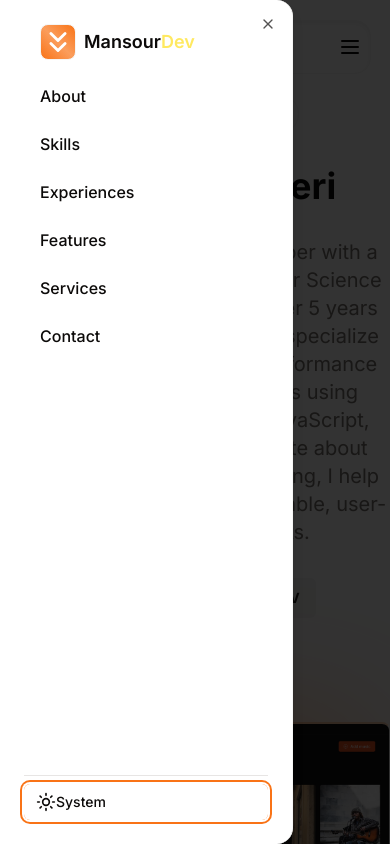
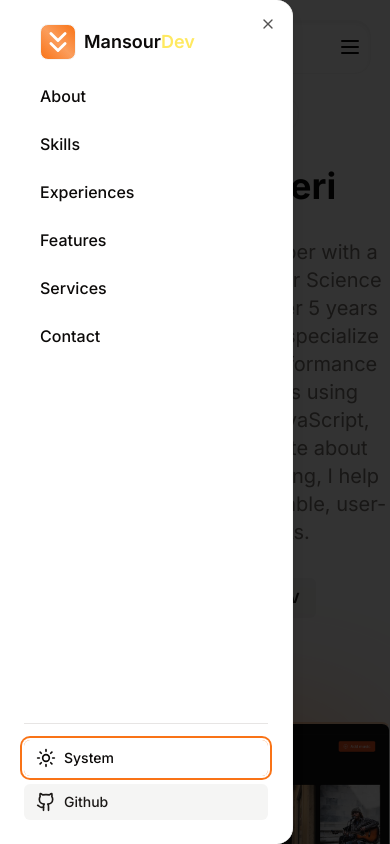
Before and after one commit to mansour-qaderi/portfolio, a Next.js app: page / in a window 390 px wide. Both pictures are taken after a click on the icon 349 px from the left and 47 px from the top of the page. Shown: the top 844 px of the page. Built offline with nearby package versions, Linux system fonts and the light colour scheme.

Commit message:
add github links

```diff
--- a/components/footer.tsx
+++ b/components/footer.tsx
@@ -17,13 +17,19 @@ export const Footer = () => {
           <div className="flex flex-col gap-2">
             <h3 className="font-bold text-lg">Contact</h3>
             <div>
-              <Link href="#" className="opacity-60 hover:opacity-100">
+              <Link
+                href="https://github.com/mansour-qaderi"
+                className="opacity-60 hover:opacity-100"
+              >
                 Github
               </Link>
             </div>
 
             <div>
-              <Link href="#" className="opacity-60 hover:opacity-100">
+              <Link
+                href="https://x.com/mansour_qaderi"
+                className="opacity-60 hover:opacity-100"
+              >
                 Twitter
               </Link>
             </div>
@@ -60,7 +66,7 @@ export const Footer = () => {
             <h3 className="font-bold text-lg">Help</h3>
             <div>
               <Link href="#" className="opacity-60 hover:opacity-100">
-                Contact Us
+                Contact Me
               </Link>
             </div>
 
--- a/layouts/navbar.tsx
+++ b/layouts/navbar.tsx
@@ -148,10 +148,24 @@ export const Navbar = () => {
               </div>
             </div>
 
-            <SheetFooter className="flex-col sm:flex-col justify-start items-start">
+            <SheetFooter className="flex-col sm:flex-col justify-start items-start gap-2">
               <Separator className="mb-2" />
-
               <ToggleTheme />
+              <Button
+                size="sm"
+                variant="secondary"
+                className="w-full justify-start"
+              >
+                <Link
+                  aria-label="View on GitHub"
+                  href="https://github.com/mansour-qaderi/portfolio"
+                  target="_blank"
+                  className="flex items-center gap-2"
+                >
+                  <Github className="size-5" />
+                  Github
+                </Link>
+              </Button>
             </SheetFooter>
           </SheetContent>
         </Sheet>
--- a/layouts/toogle-theme.tsx
+++ b/layouts/toogle-theme.tsx
@@ -15,7 +15,7 @@ export const ToggleTheme = () => {
     >
       {isLight ? <Moon className="size-5" /> : <Sun className="size-5" />}
       {theme && (
-        <span className="block lg:hidden">
+        <span className="block lg:hidden ml-2 lg:ml-0">
           {theme?.charAt(0)?.toUpperCase() + theme?.slice(1)}
         </span>
       )}
```
